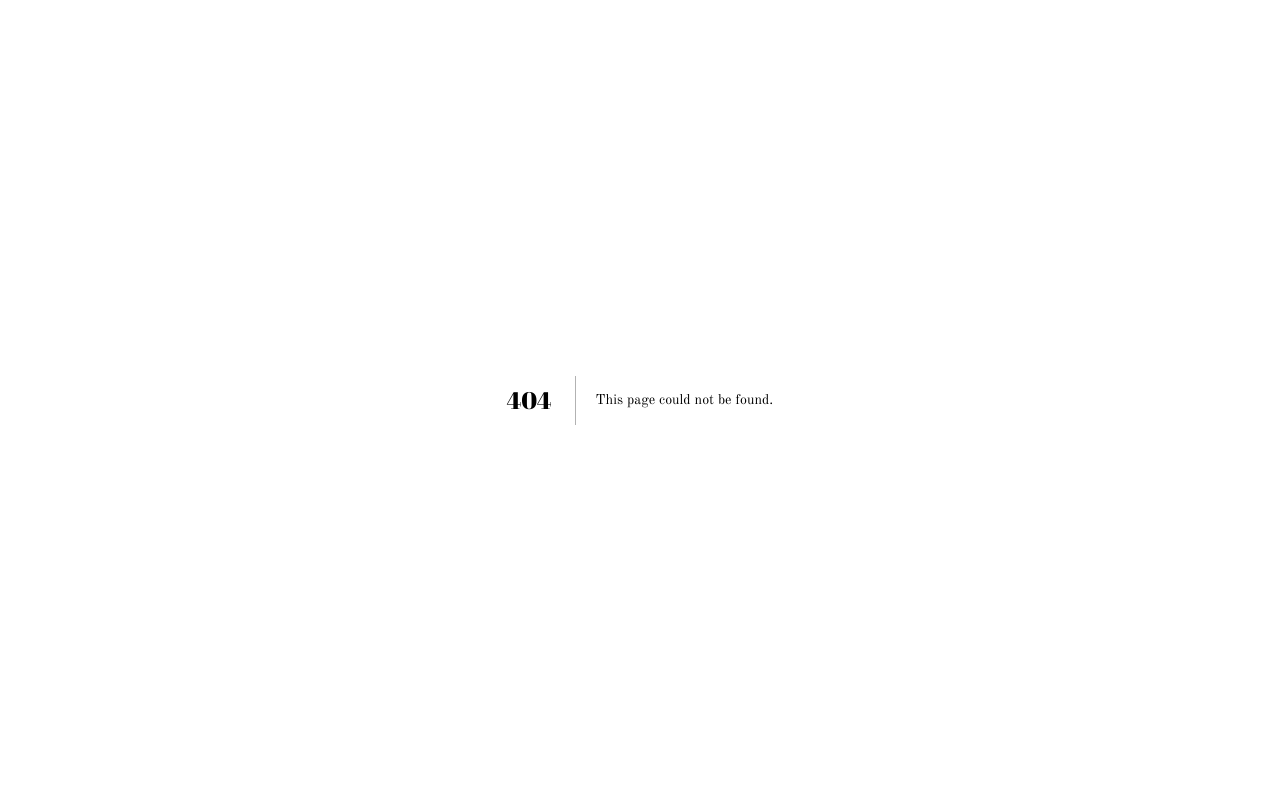
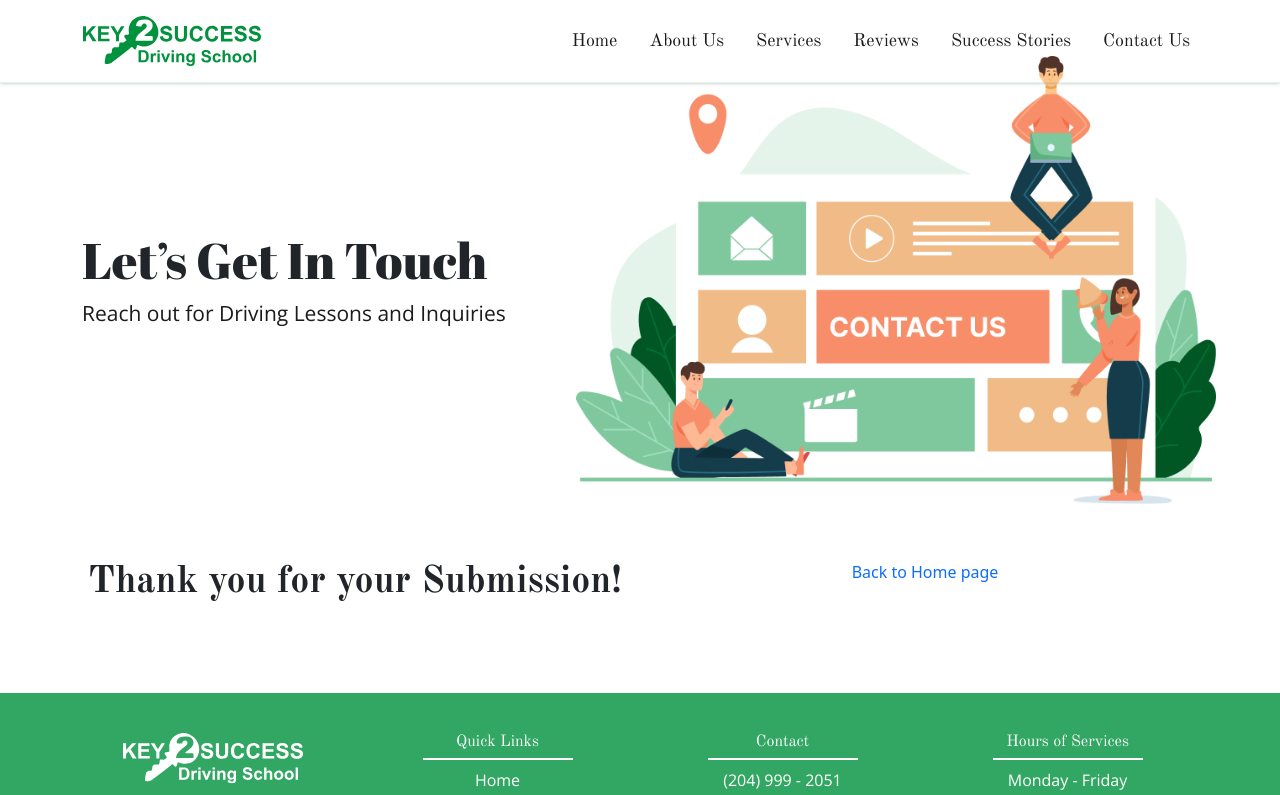
Before and after one commit to AnnHo01/key2success_driving, a Next.js app: page /thanks in a window 1280 px wide. Before the commit this address had no page. Shown: the top 795 px of the page. Built offline with nearby package versions, Linux system fonts and the light colour scheme.

Commit message:
Add thank you page

```diff
--- /dev/null
+++ b/src/app/components/fetchContext.js
@@ -0,0 +1,5 @@
+const apiUrl = 'https://api.netlify.com/api/v1/';
+
+export function getReviews(){
+
+}
--- a/src/app/contact/page.js
+++ b/src/app/contact/page.js
@@ -47,7 +47,7 @@ function Home() {
             </Container>
         </section>
         <section className='bg-yel text-center'>
-          <form className={`${styles.exp_form}`} data-netlify="true" name="contact_form" method="POST" >
+          <form className={`${styles.exp_form}`} data-netlify="true" name="contact_form" method="POST"  action='/thanks' >
             <Container>
               <Row className='d-flex justify-content-center' style={{gap: '40px'}}>
                 <Col xs={12} lg={8}>
--- a/src/app/review/page.js
+++ b/src/app/review/page.js
@@ -59,7 +59,7 @@ function Home() {
             </Container>
         </section>
         <section className='bg-yel text-center'>
-          <form className={`${styles.exp_form}`} data-netlify="true" name="exp_form" method="POST" >
+          <form className={`${styles.exp_form}`} data-netlify="true" name="exp_form" method="POST" action='/thanks' >
             <Container>
               <Row className='d-flex justify-content-center' style={{gap: '40px'}}>
                 <Col xs={12} lg={8}>
--- /dev/null
+++ b/src/app/thanks/page.js
@@ -0,0 +1,48 @@
+'use client';
+
+//Import plugins
+import React from 'react'
+import Image from 'next/image';
+import { Container, Row, Col } from 'react-bootstrap';
+import Link from 'next/link';
+// Import components
+// Import media
+// Import styles
+import styles from '../../scss/main.module.scss';
+import Header from '../components/nav';
+
+function Home() {
+  return (
+    <>
+    <Header page={'contact'} />
+    <header className='bg-img contact position-relative' style={{backgroundImage: 'url("/cover-contact.png")'}}>
+        <div className='overlay dark d-flex align-items-end align-items-lg-center'>
+          <Container>
+              <Row>
+                  <Col className='mb-3 mb-lg-0'>
+                      <h1>Let’s Get In Touch</h1>
+                      <p className='mb-4 mb-lg-0'>Reach out for Driving Lessons and Inquiries</p>
+                  </Col>
+              </Row>
+          </Container>
+        </div>
+      </header>
+      <main>
+        <section className='pt-0 text-center'>
+          <Container>
+              <Row>
+                <Col>
+                  <h2>Thank you for your Submission!</h2>
+                </Col>
+                <Col>
+                    <Link href="/">Back to Home page</Link>
+                </Col>
+              </Row>
+            </Container>
+        </section>
+      </main>
+    </>
+  )
+}
+
+export default Home;
```
